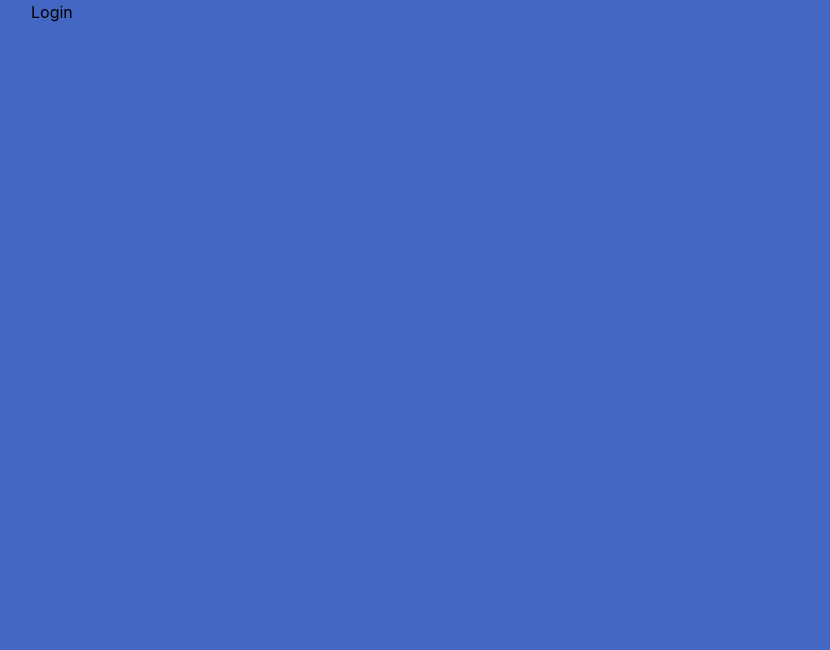
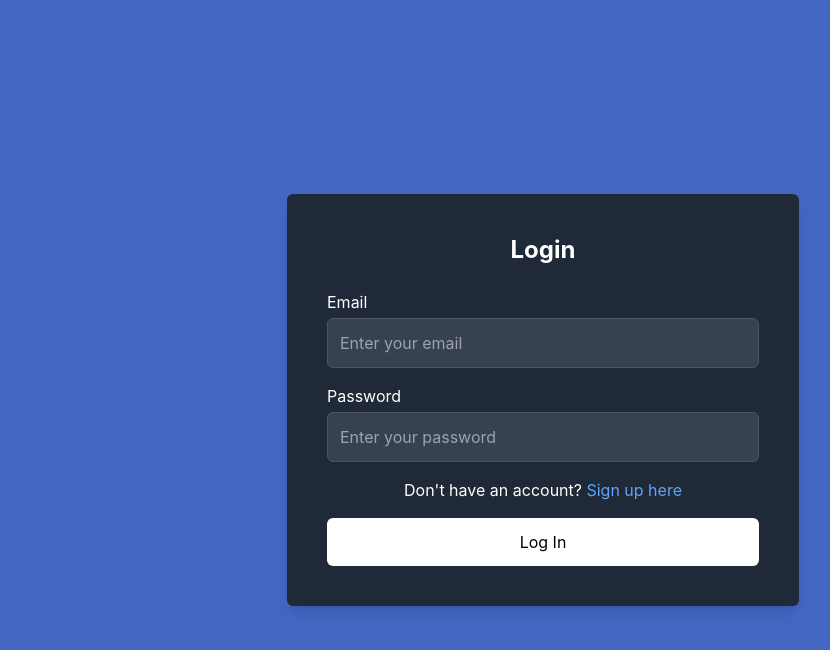
Before and after one commit to Kot6603/registrationPlatform, a React (Vite) app in the folder frontend/: page /login in a window 1280 px wide. Shown: the top 650 px of the page, without its empty margins (97-927 px from the left). Built offline with nearby package versions, Linux system fonts and the light colour scheme.

Commit message:
:sparkles: implemented login page

```diff
--- a/frontend/src/pages/Login.jsx
+++ b/frontend/src/pages/Login.jsx
@@ -1,9 +1,59 @@
+import { Link } from "react-router"
+
 function Login() {
+  const handleLogin = (e) => {
+    e.preventDefault();
+    const email = e.target.email.value;
+    const password = e.target.password.value;
+    console.log(email, password)
+  }
+
   return (
-    <div>
-      <h1>Login</h1>
-    </div>
-  )
+    <div className="min-h-screen flex items-center justify-center">
+      <div className="bg-gray-800 p-10 rounded-md shadow-lg w-full max-w-lg">
+        <h2 className="text-2xl text-white font-bold mb-6 text-center">Login</h2>
+        <form className="space-y-4" onSubmit={handleLogin}>
+          <div>
+            <label htmlFor="email" className="text-white block">Email</label>
+            <input
+              type="text"
+              id="email"
+              name="email"
+              placeholder="Enter your email"
+              className="w-full p-3 mt-1 bg-gray-700 text-white border border-gray-600 rounded-md focus:outline-none focus:ring-2 focus:ring-white"
+            />
+          </div>
+          <div>
+            <label htmlFor="password" className="text-white block">Password</label>
+            <input
+              type="password"
+              id="password"
+              name="password"
+              placeholder="Enter your password"
+              className="w-full p-3 mt-1 bg-gray-700 text-white border border-gray-600 rounded-md focus:outline-none focus:ring-2 focus:ring-white"
+            />
+          </div>
+          <div className="mt-4 text-center">
+            <p className="text-white">
+              Don't have an account?{" "}
+              <Link
+                to="/signup"
+                className="text-blue-400 hover:text-blue-500"
+              >
+                Sign up here
+              </Link>
+            </p>
+          </div>
+          <button
+            type="submit"
+            className="w-full bg-white text-black py-3 rounded-md hover:bg-gray-100 transition duration-200"
+          >
+            Log In
+          </button>
+        </form>
+      </div >
+    </div >
+  );
 }
 
-export default Login
+export default Login;
```
